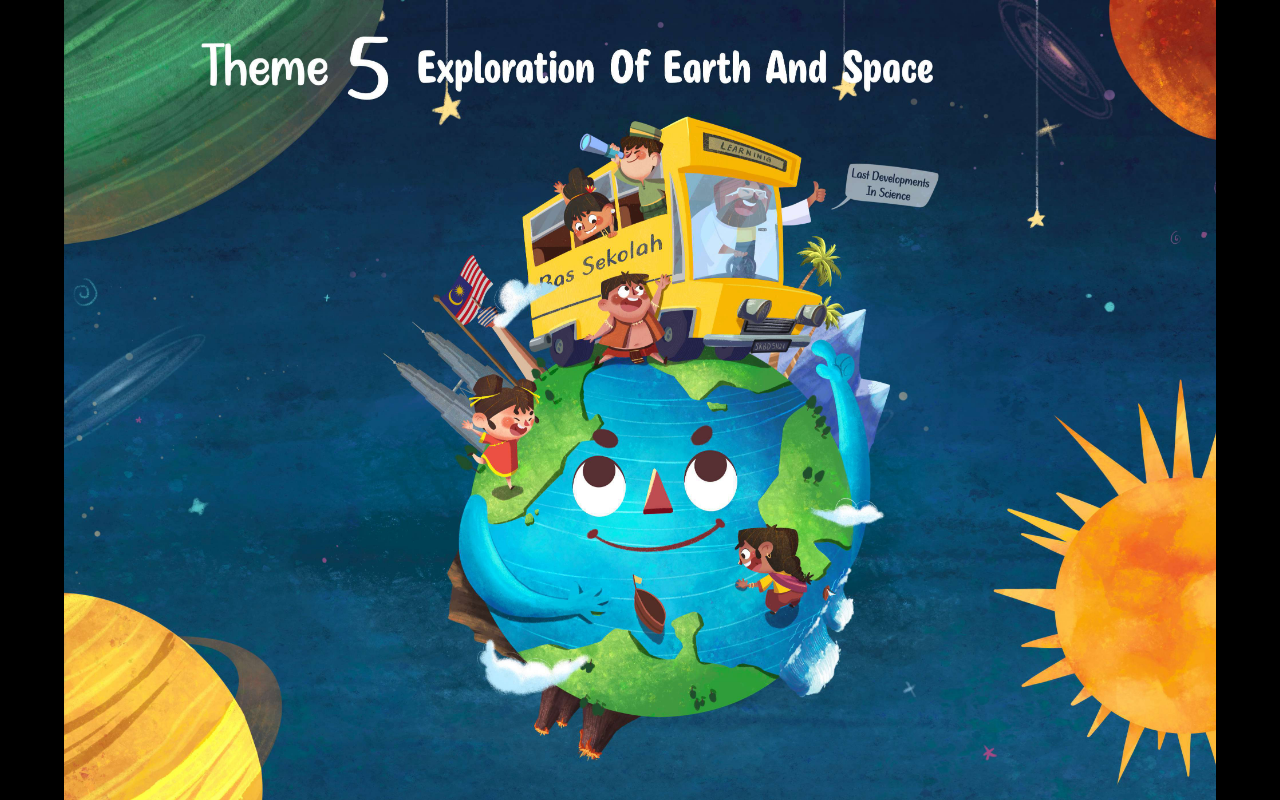
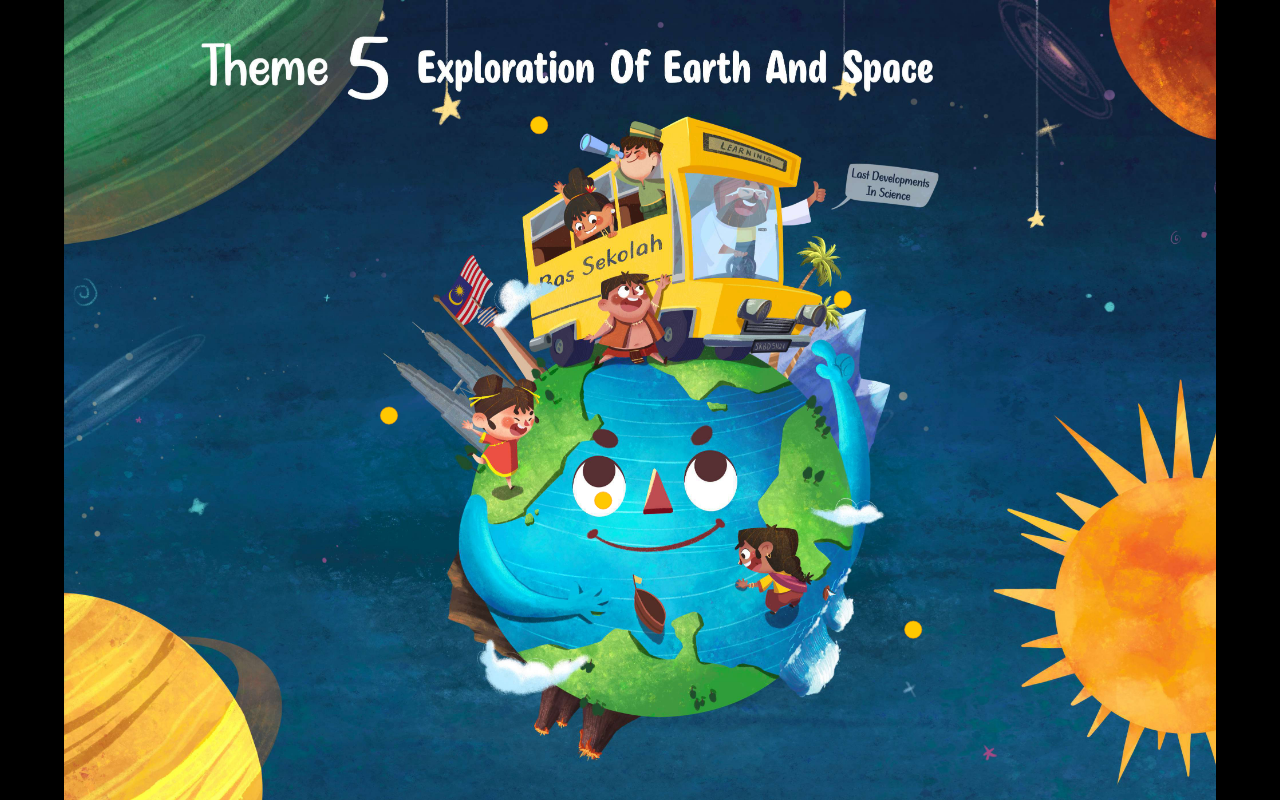
Before and after one commit to strong-globaldev/react-book-template, a React (Vite) app: page / in a window 1280 px wide. Built offline with nearby package versions, Linux system fonts and the light colour scheme.

Commit message:
feat(hospot): chopper

```diff
--- a/src/App.tsx
+++ b/src/App.tsx
@@ -1,21 +1,16 @@
-import { useState, useEffect, useCallback } from "react";
-import { AnimatePresence, motion } from "framer-motion";
+import { useState, useEffect, useCallback, useRef } from "react";
 
+import type {
+  Point,
+  Hotspot,
+  Manifest,
+  HotspotIconProps,
+} from "./types/hotspot";
 const RESOLUTION_SCALE_MAP: Array<{
   width: number;
   height: number;
   scale: number;
 }> = [
-  // { width: 2048, height: 1536, scale: 0.4128 },
-  // { width: 2732, height: 2048, scale: 0.5507 },
-  // { width: 1280, height: 800, scale: 0.258 },
-  // { width: 2800, height: 1840, scale: 0.5644 },
-  // { width: 2560, height: 1600, scale: 0.516 },
-  // { width: 3456, height: 2234, scale: 0.6966 },
-  // { width: 1920, height: 1080, scale: 0.387 },
-  // { width: 2560, height: 1440, scale: 0.516 },
-  // { width: 3840, height: 2160, scale: 0.774 },
-
   { width: 2048, height: 1536, scale: 1 },
   { width: 2732, height: 2048, scale: 1 },
   { width: 1280, height: 800, scale: 1 },
@@ -27,12 +22,123 @@ const RESOLUTION_SCALE_MAP: Array<{
   { width: 3840, height: 2160, scale: 1 },
 ];
 const DEFAULT_SCALE = 1;
-const ASSET_BASE_URL = import.meta.env.BASE_URL;
+
+const calculateCenterPoint = (points: Point[]): Point => {
+  if (points.length === 0) return { dx: 0, dy: 0 };
+
+  const sumDx = points.reduce((sum, p) => sum + p.dx, 0);
+  const sumDy = points.reduce((sum, p) => sum + p.dy, 0);
+
+  return {
+    dx: sumDx / points.length,
+    dy: sumDy / points.length,
+  };
+};
+
+// Hotspot Icon Component - displays pulse effect at center
+const HotspotIcon = ({ center, isActive, onClick }: HotspotIconProps) => {
+  return (
+    <g onClick={onClick} style={{ cursor: "pointer" }}>
+      {isActive && (
+        <>
+          <circle
+            cx={center.dx}
+            cy={center.dy}
+            r="50"
+            fill="rgba(255, 200, 0, 0.1)"
+            style={{
+              animation: "pulse 2s infinite",
+            }}
+          />
+          <circle
+            cx={center.dx}
+            cy={center.dy}
+            r="40"
+            fill="rgba(255, 200, 0, 0.2)"
+          />
+        </>
+      )}
+
+      {/* Center icon circle */}
+      <circle
+        cx={center.dx}
+        cy={center.dy}
+        r="30"
+        fill="rgb(255, 200, 0)"
+        stroke="rgb(255, 150, 0)"
+        strokeWidth="2"
+        style={{
+          transition: "all 0.2s ease",
+          filter: isActive
+            ? "drop-shadow(0 0 8px rgba(255, 200, 0, 0.8))"
+            : "none",
+        }}
+      />
+    </g>
+  );
+};
 
 function App() {
   const [currentPage, setCurrentPage] = useState(1);
   const [imageScale, setImageScale] = useState(DEFAULT_SCALE);
-  const totalPages = 15;
+  const [manifest, setManifest] = useState<Manifest | null>(null);
+  const [activeHotspotIndex, setActiveHotspotIndex] = useState<number | null>(
+    null
+  );
+  const [imageDimensions, setImageDimensions] = useState<{
+    width: number;
+    height: number;
+  } | null>(null);
+  const [imagePosition, setImagePosition] = useState<{
+    x: number;
+    y: number;
+    width: number;
+    height: number;
+  }>({ x: 0, y: 0, width: 0, height: 0 });
+  const imageRef = useRef<HTMLImageElement>(null);
+  const totalPages = 22;
+
+  const [hotspotsVisible, setHotspotsVisible] = useState(true);
+  const hideTimerRef = useRef<ReturnType<typeof setTimeout> | null>(null);
+
+  const updateImagePosition = useCallback(() => {
+    if (imageRef.current) {
+      const rect = imageRef.current.getBoundingClientRect();
+      setImagePosition({
+        x: rect.left,
+        y: rect.top,
+        width: rect.width,
+        height: rect.height,
+      });
+      console.log("Image position updated:", {
+        x: rect.left,
+        y: rect.top,
+        width: rect.width,
+        height: rect.height,
+      });
+    }
+  }, []);
+
+  useEffect(() => {
+    const fetchManifest = async () => {
+      try {
+        const response = await fetch("/assets/manifest.json");
+        const data = await response.json();
+        setManifest(data);
+      } catch (error) {
+        console.error("Failed to load manifest:", error);
+      }
+    };
+
+    fetchManifest();
+  }, []);
+
+  // const getPolygonPoints = (points: Point[]): string => {
+  //   return points.map((p) => `${p.dx},${p.dy}`).join(" ");
+  // };
+
+  const currentPageData = manifest?.page_groups[currentPage.toString()];
+  const hotspots = currentPageData?.hotspots || [];
 
   const handleNavigation = (event: React.MouseEvent<HTMLDivElement>) => {
     const rect = event.currentTarget.getBoundingClientRect();
@@ -110,30 +216,115 @@ function App() {
     };
   }, [calculateScaleForResolution]);
 
+  useEffect(() => {
+    if (imageRef.current) {
+      updateImagePosition();
+    }
+    window.addEventListener("resize", updateImagePosition);
+    return () => window.removeEventListener("resize", updateImagePosition);
+  }, [updateImagePosition]);
+
+  useEffect(() => {
+    updateImagePosition();
+  }, [currentPage, updateImagePosition]);
+
+  const handleHotspotClick = (index: number, hotspot: Hotspot) => {
+    setActiveHotspotIndex(index);
+
+    // Get audio file if available
+    const audioContent = hotspot.contents.find((c) => c.type === "audio");
+    if (audioContent?.content?.audioFile) {
+      console.log(`Playing audio: ${audioContent.content.audioFile}`);
+      const audio = new Audio(`/assets/${audioContent.content.audioFile}`);
+      audio.play().catch((err) => console.error("Audio playback error:", err));
+    }
+
+    // Reset active state after animation
+    setTimeout(() => setActiveHotspotIndex(null), 1500);
+  };
+
   return (
     <div className="fixed inset-0 bg-black overflow-hidden">
       <div
-        className="relative w-full h-full cursor-pointer flex items-center justify-center select-none"
+        className="relative w-full h-full cursor-pointer flex items-center justify-center"
         onClick={handleNavigation}
       >
-        <AnimatePresence mode="wait">
-          <motion.img
-            key={currentPage}
-            src={`${ASSET_BASE_URL}assets/page_${currentPage}.jpg`}
+        <img
+          ref={imageRef}
+          src={`/assets/page_${currentPage}.jpg`}
           alt={`Page ${currentPage}`}
-            className="max-w-full max-h-full object-contain block select-none"
-            draggable={false}
-            initial={{ scale: imageScale * 0.9, opacity: 0 }}
-            animate={{ scale: imageScale, opacity: 1 }}
-            exit={{ scale: imageScale * 1.05, opacity: 0 }}
-            transition={{ duration: 0.35, ease: "easeOut" }}
+          className="max-w-full max-h-full object-contain block"
           style={{
             width: "auto",
             height: "auto",
+            transform: `scale(${imageScale})`,
             transformOrigin: "center center",
           }}
+          onLoad={(e) => {
+            if (e.target instanceof HTMLImageElement) {
+              setImageDimensions({
+                width: e.target.naturalWidth,
+                height: e.target.naturalHeight,
+              });
+              // Update position after image loads
+              setTimeout(() => updateImagePosition(), 0);
+            }
+          }}
         />
-        </AnimatePresence>
+
+        {manifest &&
+          imageDimensions &&
+          imagePosition.width > 0 &&
+          hotspotsVisible && (
+            <svg
+              className="absolute pointer-events-none"
+              style={{
+                pointerEvents: "auto",
+                position: "fixed",
+                left: `${imagePosition.x}px`,
+                top: `${imagePosition.y}px`,
+                width: `${imagePosition.width}px`,
+                height: `${imagePosition.height}px`,
+                zIndex: 10,
+              }}
+              viewBox={`0 0 ${imageDimensions.width} ${imageDimensions.height}`}
+              preserveAspectRatio="xMidYMid meet"
+            >
+              {/* Hotspot polygons - Area around the hotspot */}
+              {/* {hotspots.map((hotspot, index) => (
+              <g key={`hotspot-group-${index}`}>
+                <polygon
+                  key={`polygon-${index}`}
+                  points={getPolygonPoints(hotspot.points)}
+                  fill="rgba(0, 0, 0, 0)"
+                  stroke="rgba(100, 200, 255, 0.5)"
+                  strokeWidth="2"
+                  style={{
+                    cursor: "pointer",
+                    pointerEvents: "auto",
+                  }}
+                  onClick={(e) => {
+                    e.stopPropagation();
+                    handleHotspotClick(index, hotspot);
+                  }}
+                />
+              </g>
+            ))} */}
+
+              {hotspots.map((hotspot, index) => {
+                const center = calculateCenterPoint(hotspot.points);
+                console.log(`Hotspot ${index} center (image coords):`, center);
+                return (
+                  <HotspotIcon
+                    key={`icon-${index}`}
+                    center={center}
+                    isActive={activeHotspotIndex === index}
+                    onClick={() => handleHotspotClick(index, hotspot)}
+                  />
+                );
+              })}
+            </svg>
+          )}
       </div>
     </div>
   );
--- /dev/null
+++ b/src/types/hotspot.ts
@@ -0,0 +1,70 @@
+// Point coordinates in image space
+export interface Point {
+  dx: number;
+  dy: number;
+}
+
+// Content item within a hotspot (audio, video, etc.)
+export interface Content {
+  id?: string;
+  sequence?: number;
+  startTime?: number;
+  type: string;
+  content?: {
+    id?: string;
+    audioFile?: string;
+    subtitles?: Array<{
+      id?: string;
+      srtFile?: string;
+      language?: string;
+      isDefault?: boolean;
+    }>;
+    language?: string;
+    isDefault?: boolean;
+  };
+  autoPlay?: boolean;
+  duration?: number;
+}
+
+// Avatar associated with hotspot
+export interface Avatar {
+  id: string | null;
+  name: string;
+  avatarImage: string | null;
+}
+
+// Hotspot definition with polygon points and interactive content
+export interface Hotspot {
+  points: Point[];
+  contents: Content[];
+  avatar?: Avatar;
+  numberOfUsers?: number | null;
+  sequence?: number;
+  isLeft?: boolean;
+  id?: string;
+  startTime?: number | null;
+  type?: string | null;
+  content?: unknown;
+  isHotspotRead?: boolean;
+}
+
+// Page group containing page image and its hotspots
+export interface PageGroup {
+  pageImage: string;
+  hotspots: Hotspot[];
+}
+
+// Complete manifest structure
+export interface Manifest {
+  slug: string;
+  totalPages: number;
+  defaultAvatar?: Avatar | null;
+  page_groups: Record<string, PageGroup>;
+}
+
+// Props for HotspotIcon component
+export interface HotspotIconProps {
+  center: Point;
+  isActive: boolean;
+  onClick: () => void;
+}
```
Lines whose indentation alone changed are shown as unchanged.
